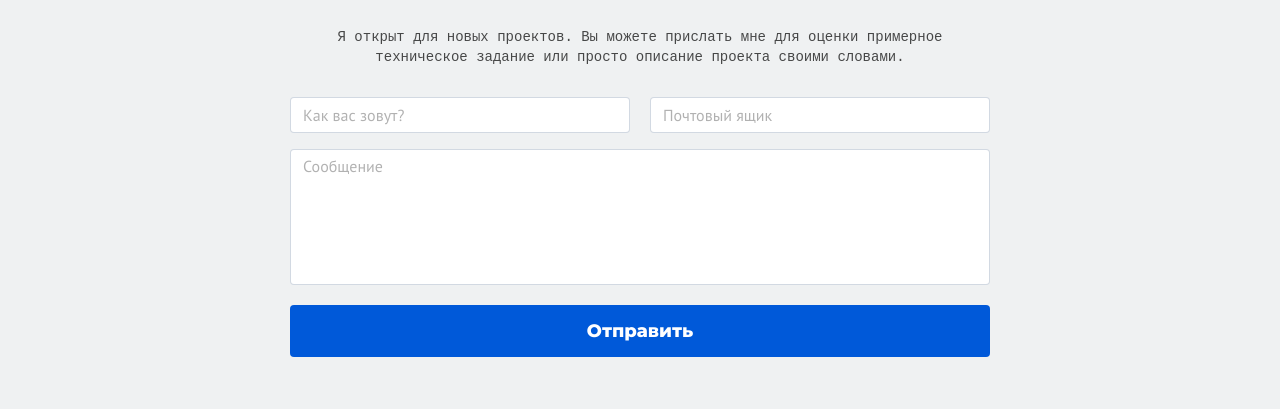
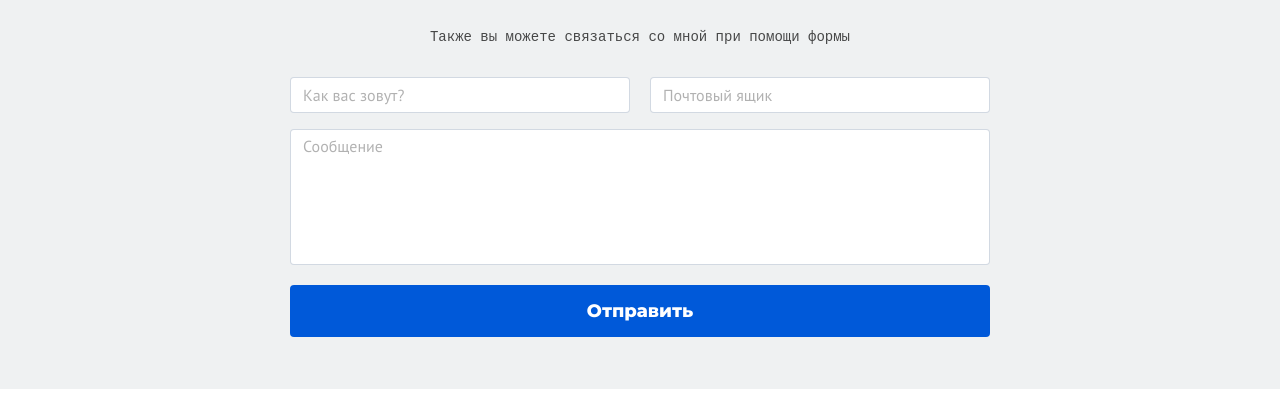
Before and after one commit to bairamau/portfolio, a website: page app/index.html in a window 1280 px wide. Shown: the part 3016-3425 px from the top of the page. Drawn offline with nearby package versions, Linux system fonts and the light colour scheme; files that its build step writes are made by us from their sources; a web font is replaced by a local one.

Commit message:
update  contact info

```diff
--- a/app/index.html
+++ b/app/index.html
@@ -140,9 +140,7 @@
             </li>
           </ul>
           <p class="regular-text section-commentary">
-            Я открыт для новых проектов. Вы можете прислать мне для оценки
-            примерное техническое задание или просто описание проекта своими
-            словами.
+            Также вы можете связаться со мной при помощи формы
           </p>
           <form
             name="contact"
```
